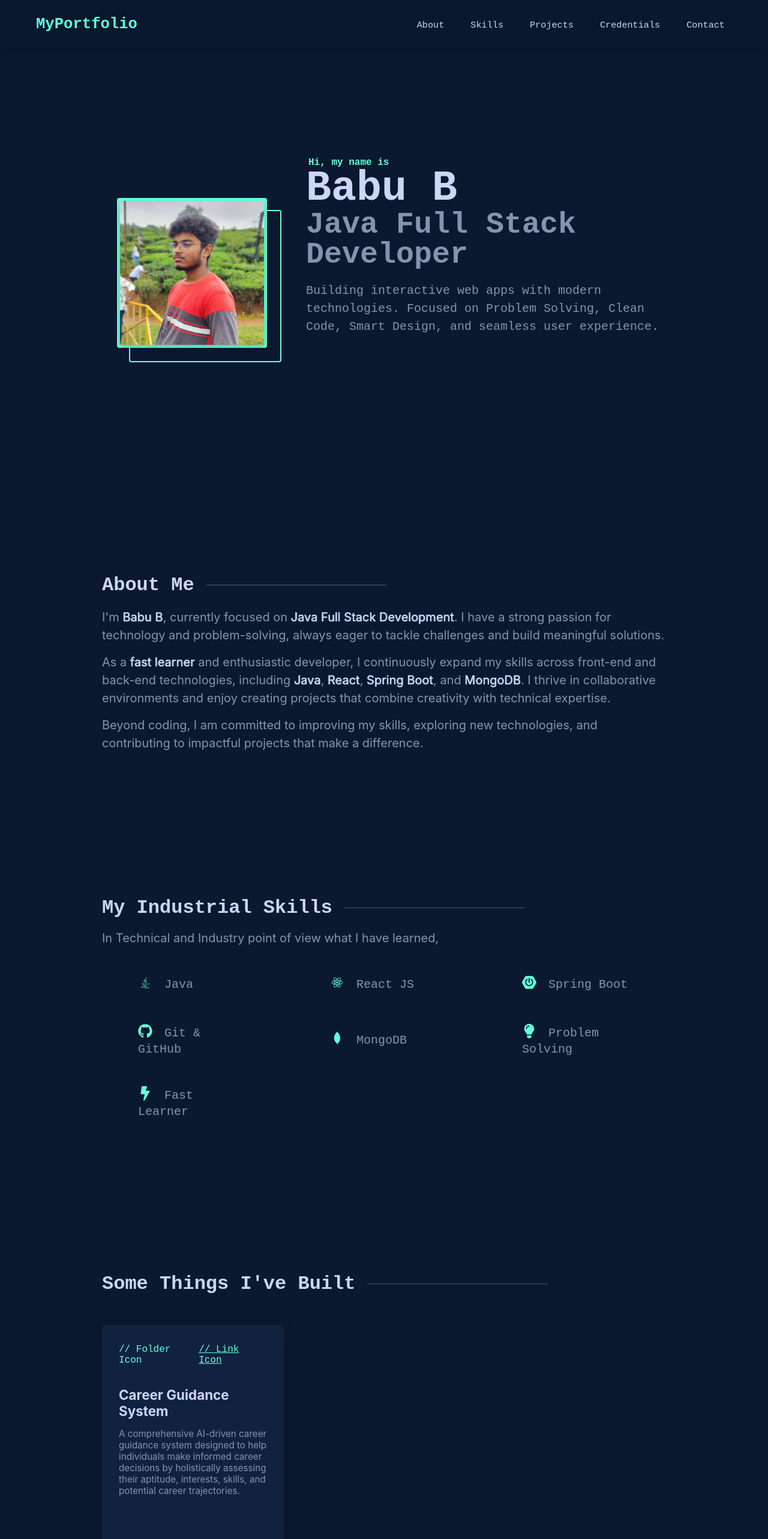
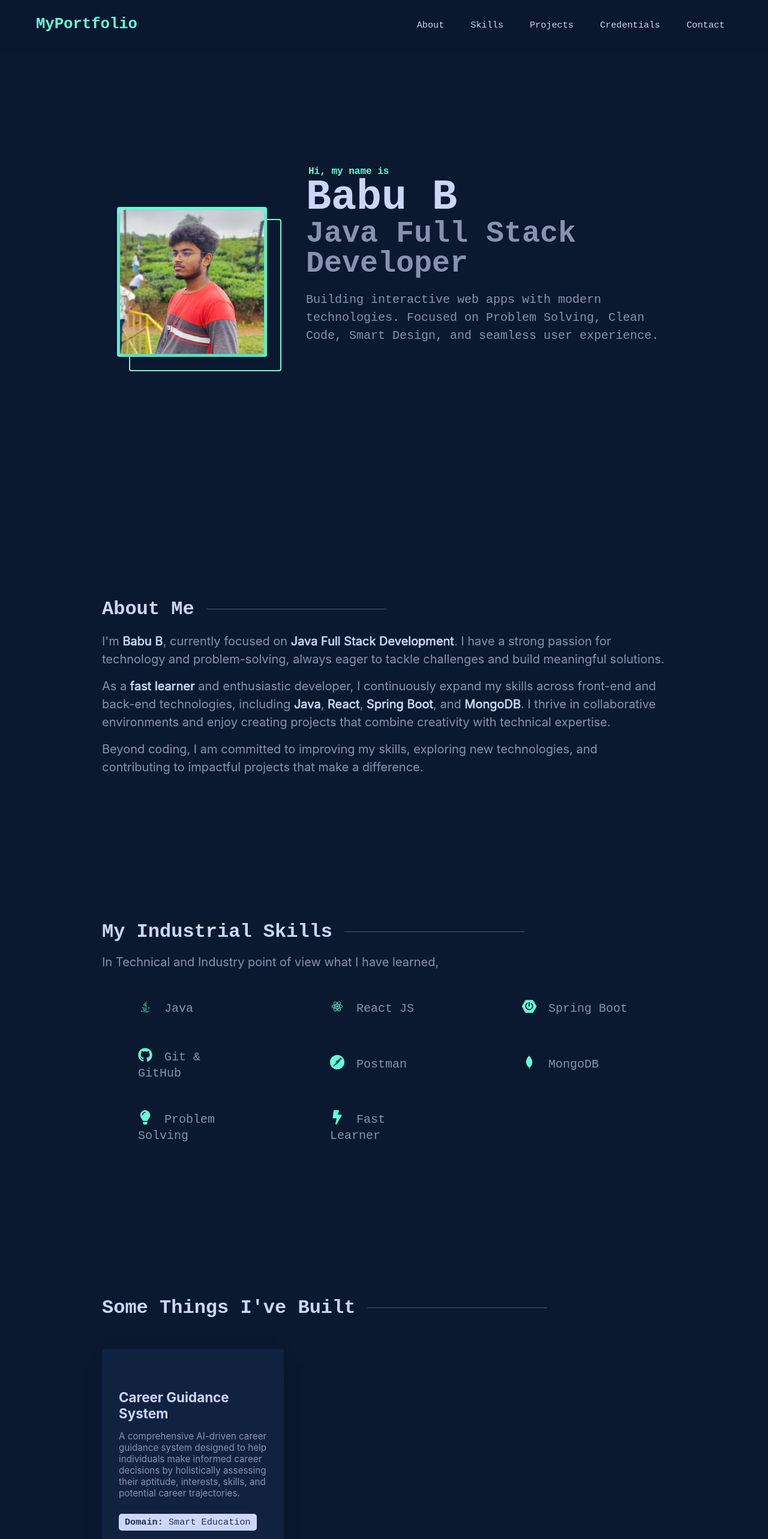
Before and after one commit to Babu16102005/BABU-portfolio, a React (Vite) app: page / in a window 1280 px wide. Shown: the top 2566 px of the page at 60% size. Built offline with nearby package versions, Linux system fonts and the light colour scheme.

Commit message:
update commit

```diff
--- a/src/components/Home/Home.css
+++ b/src/components/Home/Home.css
@@ -5,7 +5,7 @@
   align-items: center;
   min-height: 100vh;
   padding: 10px 20px;
-  margin-top: 30px;
+  margin-top: 70px;
   box-sizing: border-box;
   background-color: var(--navy, #0a192f);
 }
@@ -18,7 +18,7 @@
   width: 100%;
   gap: 40px;
   flex-wrap: nowrap;
-  margin-top: 50px;
+
 
 }
 
--- a/src/components/Projects/Projects.css
+++ b/src/components/Projects/Projects.css
@@ -27,7 +27,18 @@
   transform: translateY(0);
   transition-delay: 0.3s;
 }
+.project-domain {
+  color: var(--slate);
+  font-size: 0.95rem;
+  margin-top: 10px;
+  color: #1f3151;
+  background-color: var(--light-slate);
+  padding: 5px 10px;
+  border-radius: 5px;
+  display: inline-block;
+  font-family: var(--font-mono);
 
+}
 .projects-grid {
   display: grid;
   grid-template-columns: repeat(auto-fill, minmax(300px, 1fr));
--- a/src/components/Projects/Projects.jsx
+++ b/src/components/Projects/Projects.jsx
@@ -9,6 +9,7 @@ const Projects = () => {
         'A comprehensive AI-driven career guidance system designed to help individuals make informed career decisions by holistically assessing their aptitude, interests, skills, and potential career trajectories.',
       tech: ['React js', 'Fast API', 'Firebase'],
       link: '#',
+      domain:"Smart Education"
     },
     // You can add more projects here
   ];
@@ -47,20 +48,21 @@ const Projects = () => {
             <div className="project-inner">
               <header>
                 <div className="project-top">
-                  <div className="folder-icon">// Folder Icon</div>
+                  {/* <div className="folder-icon">// Folder Icon</div> */}
                   <a
                     href={project.link}
                     className="external-link"
                     target="_blank"
                     rel="noopener noreferrer"
                   >
-                    // Link Icon
+                    {/* // Link Icon */}
                   </a>
                 </div>
                 <h3 className="project-title">{project.title}</h3>
                 <div className="project-description">
                   <p>{project.description}</p>
                 </div>
+                <p className="project-domain"><strong>Domain:</strong> {project.domain}</p>
               </header>
               <footer>
                 <ul className="project-tech-list">
--- a/src/components/Skills/Skills.css
+++ b/src/components/Skills/Skills.css
@@ -86,6 +86,7 @@
 .skills-section.visible .skills-list li:nth-child(5) { transition-delay: 1.0s; }
 .skills-section.visible .skills-list li:nth-child(6) { transition-delay: 1.1s; }
 .skills-section.visible .skills-list li:nth-child(7) { transition-delay: 1.2s; }
+.skills-section.visible .skills-list li:nth-child(8) { transition-delay: 1.3s; }
 
 @media (max-width: 580px) {
   .skills-list {
--- a/src/components/Skills/Skills.jsx
+++ b/src/components/Skills/Skills.jsx
@@ -2,7 +2,7 @@ import React, { useEffect, useRef, useState } from 'react';
 import './Skills.css';
 import { DiJava, DiReact, DiMongodb, DiHtml5, DiCss3 } from 'react-icons/di';
 import { FaBolt, FaLightbulb, FaGithub } from 'react-icons/fa';
-import { SiSpringboot } from 'react-icons/si';
+import { SiSpringboot,SiPostman } from 'react-icons/si';
 
 const Skills = () => {
   const skillsRef = useRef(null);
@@ -40,6 +40,7 @@ const Skills = () => {
         <li><span className="icon"><DiReact /></span> React JS</li>
         <li><span className="icon"><SiSpringboot /></span> Spring Boot</li>
         <li><span className="icon"><FaGithub /></span> Git & GitHub</li>
+        <li><span className="icon"><SiPostman  /></span> Postman</li>
         <li><span className="icon"><DiMongodb /></span> MongoDB</li>
         <li><span className="icon"><FaLightbulb /></span> Problem Solving</li>
         <li><span className="icon"><FaBolt /></span> Fast Learner</li>
```
